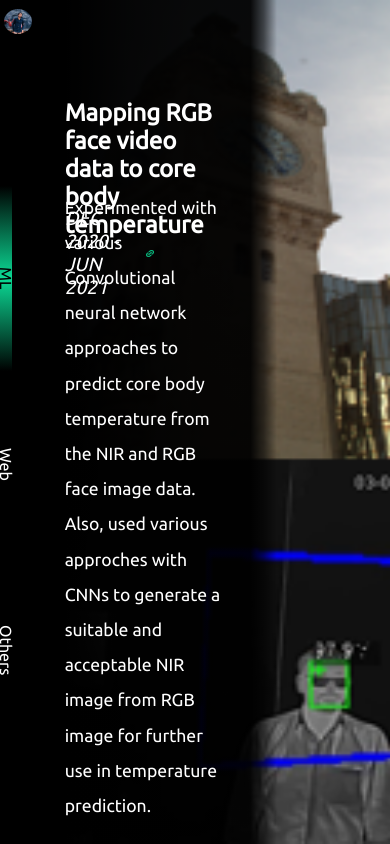
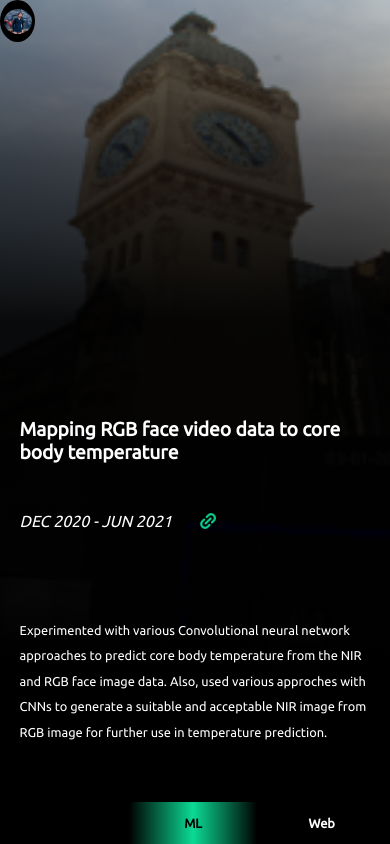
Before and after one commit to saurabhburewar/portfolio, a React (Create React App) app: page /projects in a window 390 px wide. Built offline with nearby package versions, Linux system fonts and the light colour scheme.

Commit message:
Update projectdetails.css

```diff
--- a/src/components/ProjectDetails/projectdetails.css
+++ b/src/components/ProjectDetails/projectdetails.css
@@ -9,6 +9,11 @@
     width: 3%;
     height: 100%;
     z-index: 0;
+}
+
+.projectNavItemgap {
+    width: 100%;
+    height: 22%;
 }
 
 .projectNavItem {
@@ -113,3 +118,50 @@
     justify-content: center;
     align-items: center;
 }
+
+@media only screen and (max-width: 560px) {
+    .projectNav {
+        width: 100%;
+        height: 5%;
+        bottom: 0;
+    }
+    .projectCategory {
+        width: 100%;
+        height: 95%;
+    }
+    .projectNavItemgap {
+        display: none;
+    }
+    .projectNavItem {
+        float: left;
+        width: 33%;
+        height: 100%;
+        writing-mode:horizontal-tb;
+        font-size: 0.8em;
+        font-weight: bold;
+    }
+    .projectActive {
+        background: linear-gradient(to right, #000, #0bda95, #000);
+    }
+    .projectInfo {
+        background: linear-gradient(to top, #000000 15%, #000000f5, #000000f0, #000000f0 60%, #00000096, transparent);
+        width: 100%;
+        height: 100%;
+        justify-content: flex-end;
+    }
+    .projectName {
+        width: 90%;
+        font-size: 1.2em;
+    }
+    .projectExtras {
+        width: 90%;
+    }
+    .projectDates {
+        font-size: 1em;
+    }
+    .projectDesc {
+        width: 90%;
+        height: 30%;
+        font-size: 0.8em;
+    }
+  }
```
